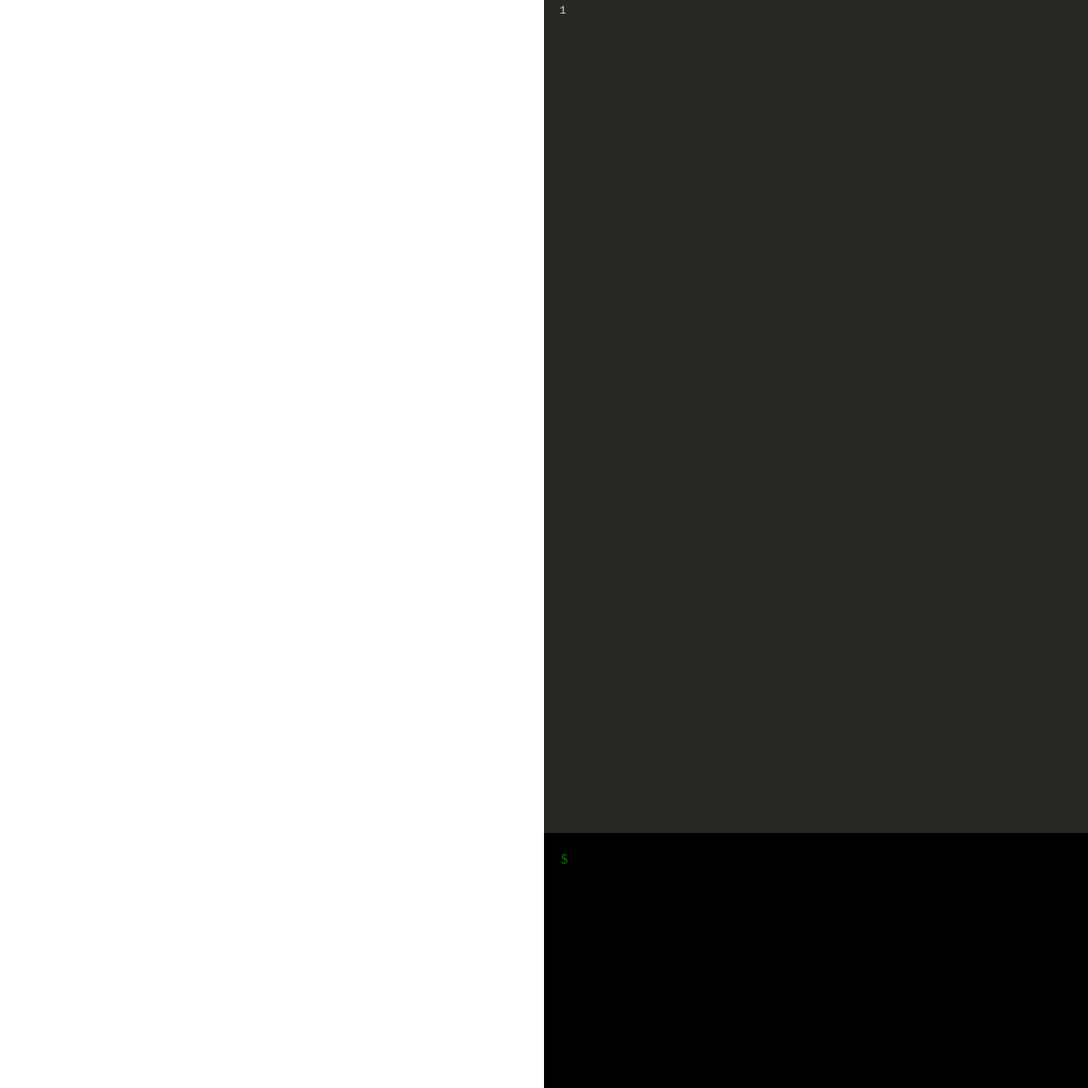
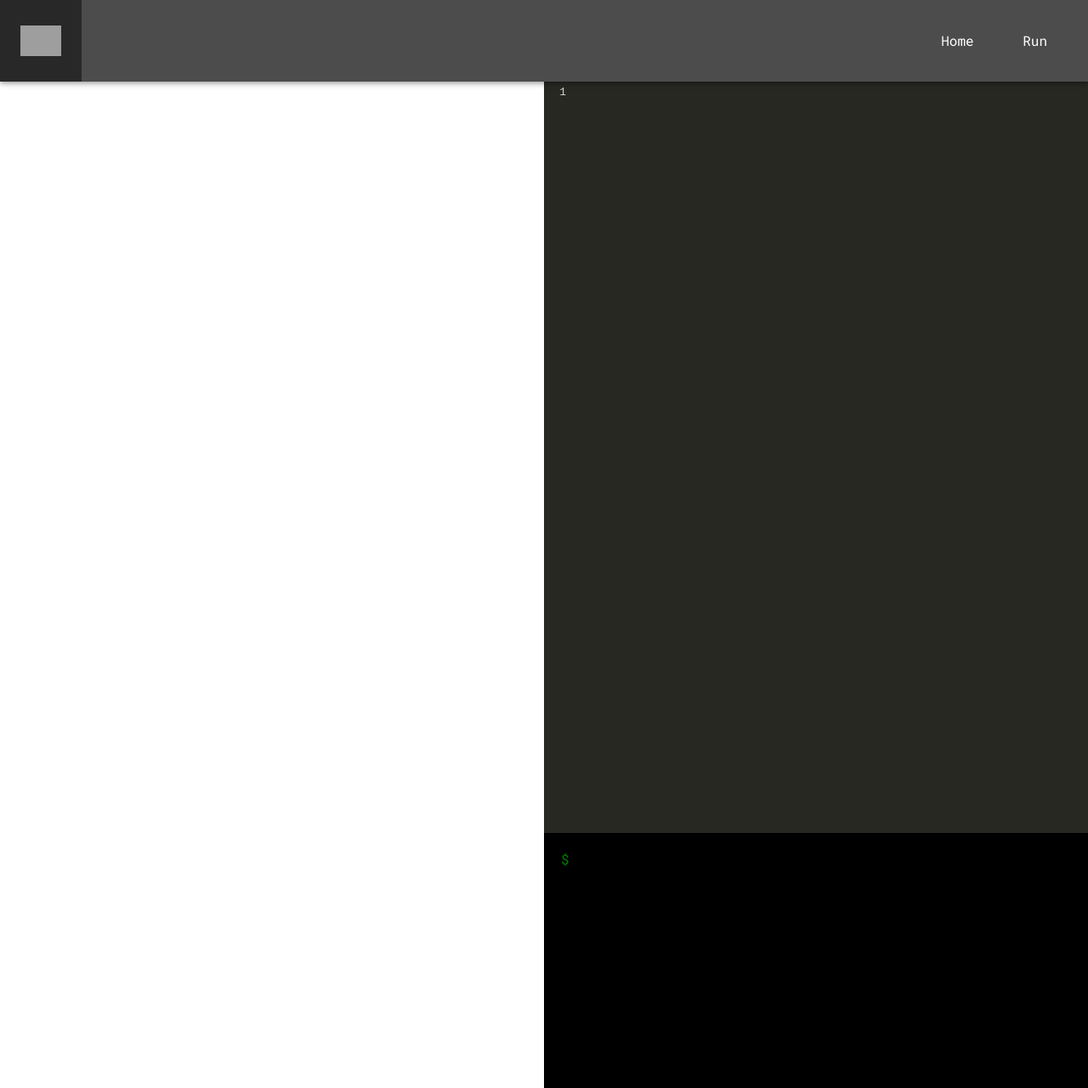
Before and after one commit to CrypTools/learn, a Jekyll site: the page built from index.html, in a window 1280 px wide and 1280 px high. Shown: the whole window at 85% size. Built offline with Jekyll 4.4.1, drawn with Linux system fonts in a browser that asks for light colours; nearby versions of some CDN libraries.

Commit message:
Added header

```diff
--- a/_sass/styles.scss
+++ b/_sass/styles.scss
@@ -1,8 +1,6 @@
 /*====================================
 	Body
 =====================================*/
-
-
 body {
 	display: flex;
 	flex-direction: row;
@@ -12,30 +10,80 @@ body {
 	height: 100vh;
 	max-width: 100vw;
 	overflow: hidden;
+	font-family: 'Roboto Mono', monospace;
+
+	a {
+		color: inherit;
 	}
+}
+/*====================================
+	Header
+=====================================*/
+.header {
+	z-index: 999;
+	background-color: rgba(#000, .7);
+	display: -webkit-flex;
+	display: -ms-flex;
+	display: flex;
+	justify-content: space-between;
+	position: fixed;
+	transition: top 500ms ease-out, opacity 500ms ease-out;
+	top: 0;
+	left: 0;
+	right: 0;
+	box-shadow: 0 2px 4px -1px rgba(#000,.2), 0 4px 5px rgba(#000,.14), 0 1px 10px rgba(#000,.12);
+	width: 100vw;
+	.logo {
+		width: 96px;
+		height: 96px;
+		background-color: rgba(#000, .47);
+		background-image: url("https://cryptools.github.io/img/logo-white.svg");
+		background-repeat: no-repeat;
+		background-size: 50%;
+		background-position: center;
+	}
+	ul {
+		margin: 0;
+		padding: 0;
+		list-style-type: none;
+		color: #fff;
 
+		li {
+			display: inline-block;
+			margin-right: 48px;
 
+			a {
+				text-decoration: none;
+				line-height: 96px;
+				&:hover {
+					text-decoration: underline;
+				}
+			}
+		}
+	}
+}
 /*====================================
 	Questions / course
 =====================================*/
-
-
 .questions {
+	margin-top: 96px;
 	width: 50vw;
-  height: 100vw;
+	height: calc(100vw - 96px);
 }
-
-
 /*====================================
 	Editor + console
 =====================================*/
+.editor {
+	margin-top: 96px;
+	width: 50vw;
+	height: calc(100vh - 396px);
+	max-height: 100vh;
+	.CodeMirror {
+		height: 100% !important;
+		width: 100%;
+	}
+}
 
-
-.editor {
-  width: 50vw;
-  height: calc(100vh - 300px);
-  max-height: 100vh;
-}
 .console {
 	width: 100%;
 	height: 100%;
@@ -48,8 +96,3 @@ body {
 	color: green;
 	padding: 20px;
 }
-
-.CodeMirror {
-  height: 100% !important;
-  width: 100%;
-}
--- a/index.html
+++ b/index.html
@@ -3,6 +3,13 @@ layout: html
 title: CrypTools - Learn
 description: The best platform to learn cryptography
 ---
+<div class="header">
+	<a href="/" class="logo"></a>
+	<ul>
+		<li><a href="https://cryptools.github.io">Home</a></li>
+		<li><a href="#">Run</a></li>
+	</ul>
+</div>
 <div class="questions">
 
 </div>
```
Lines whose indentation alone changed are shown as unchanged.
